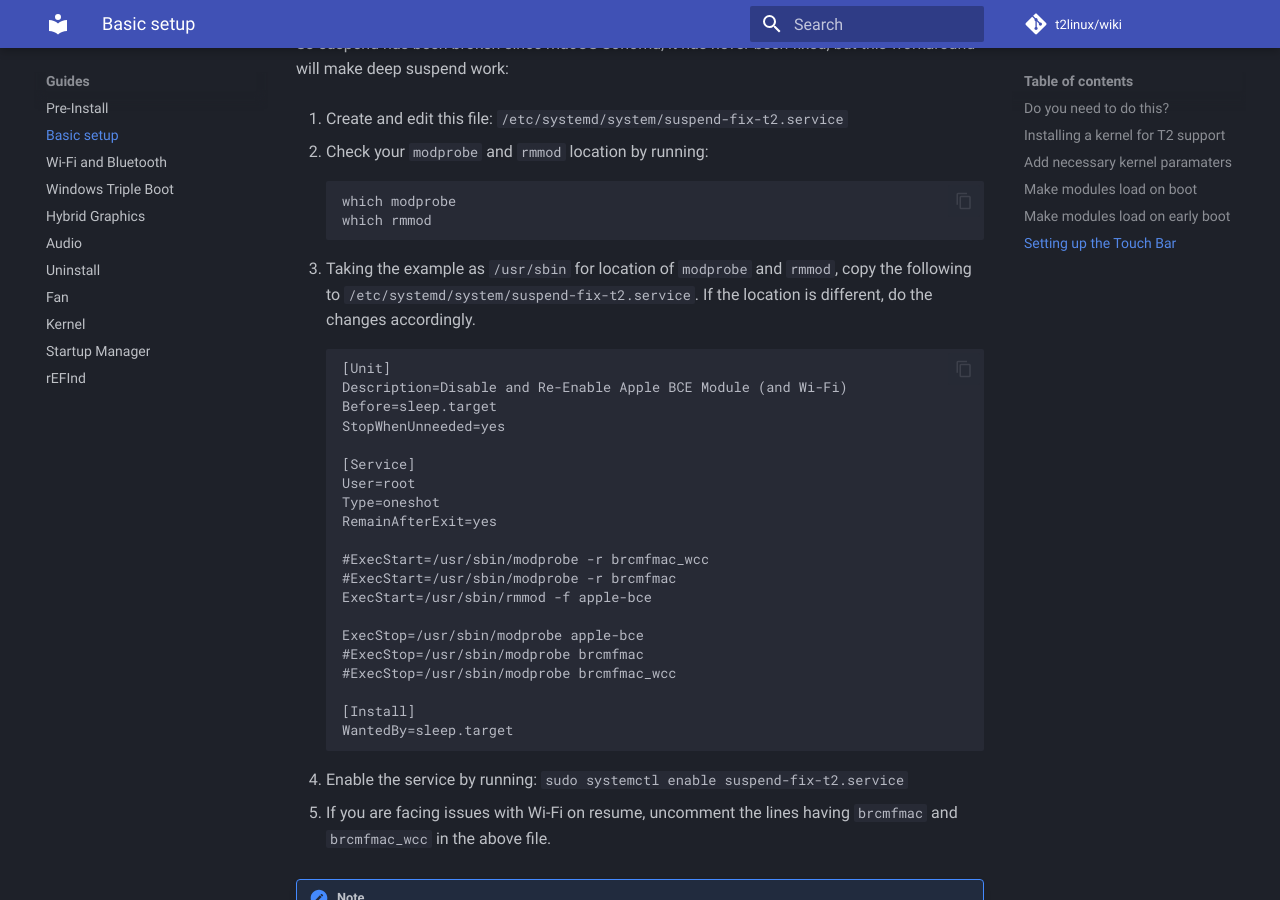
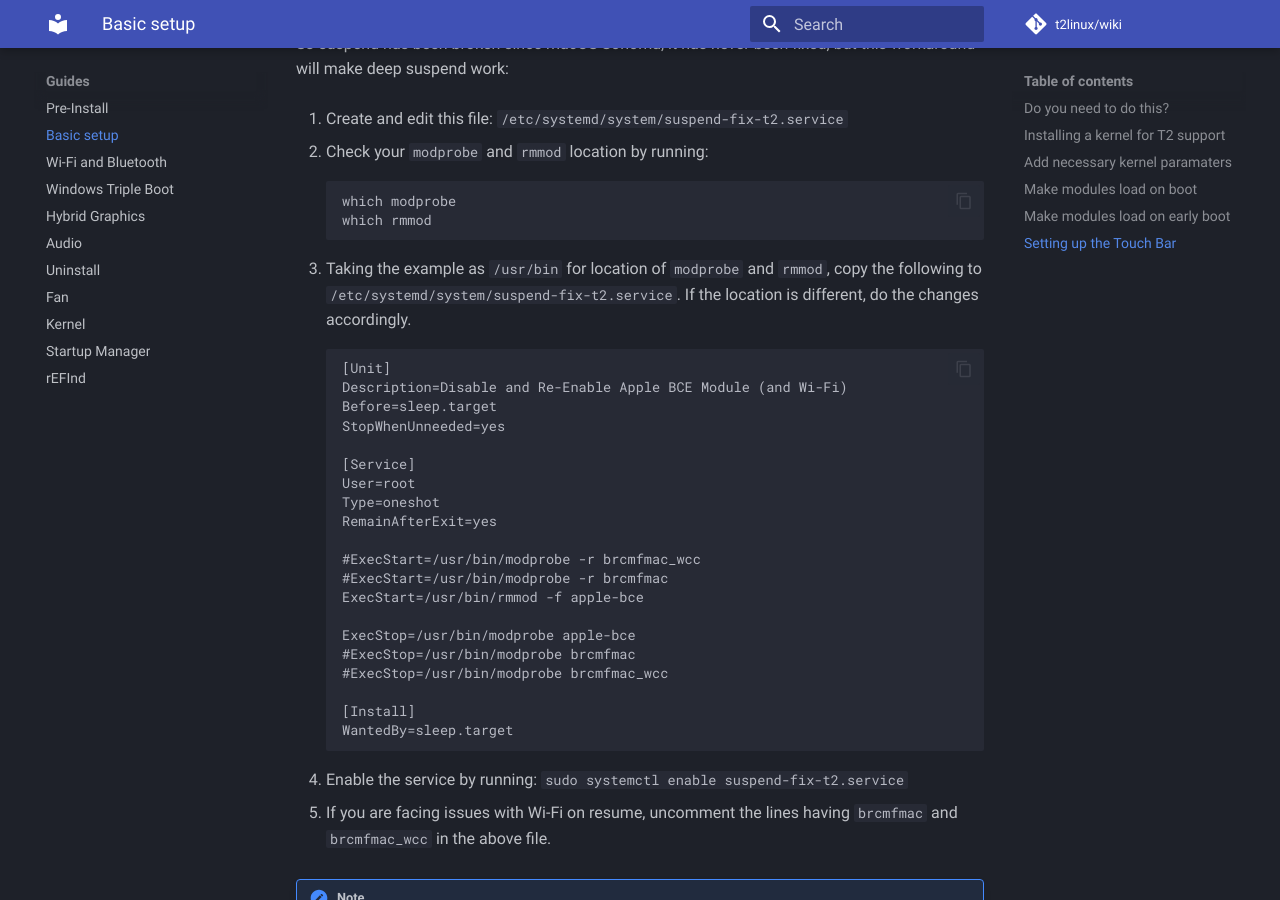
Before and after one commit to t2linux/wiki, an MkDocs documentation site: the page built from docs/guides/postinstall.md, in a window 1280 px wide and 900 px high, scrolled down 4282 px. Built offline with MkDocs 1.6.1 and Material for MkDocs 9.7.7, drawn with Linux system fonts in a browser that asks for light colours; comment, search, counter and statistics services are not loaded.

Commit message:
Post install: Use bin instead of sbin

````diff
--- a/docs/guides/postinstall.md
+++ b/docs/guides/postinstall.md
@@ -155,7 +155,7 @@ S3 suspend has been broken since macOS Sonoma, it has never been fixed, but this
      which rmmod
      ```
 
-3. Taking the example as `/usr/sbin` for location of `modprobe` and `rmmod`, copy the following to `/etc/systemd/system/suspend-fix-t2.service`. If the location is different, do the changes accordingly.
+3. Taking the example as `/usr/bin` for location of `modprobe` and `rmmod`, copy the following to `/etc/systemd/system/suspend-fix-t2.service`. If the location is different, do the changes accordingly.
 
      ```service
      [Unit]
@@ -168,13 +168,13 @@ S3 suspend has been broken since macOS Sonoma, it has never been fixed, but this
      Type=oneshot
      RemainAfterExit=yes
 
-     #ExecStart=/usr/sbin/modprobe -r brcmfmac_wcc
-     #ExecStart=/usr/sbin/modprobe -r brcmfmac
-     ExecStart=/usr/sbin/rmmod -f apple-bce
+     #ExecStart=/usr/bin/modprobe -r brcmfmac_wcc
+     #ExecStart=/usr/bin/modprobe -r brcmfmac
+     ExecStart=/usr/bin/rmmod -f apple-bce
 
-     ExecStop=/usr/sbin/modprobe apple-bce
-     #ExecStop=/usr/sbin/modprobe brcmfmac
-     #ExecStop=/usr/sbin/modprobe brcmfmac_wcc
+     ExecStop=/usr/bin/modprobe apple-bce
+     #ExecStop=/usr/bin/modprobe brcmfmac
+     #ExecStop=/usr/bin/modprobe brcmfmac_wcc
 
      [Install]
      WantedBy=sleep.target
````
